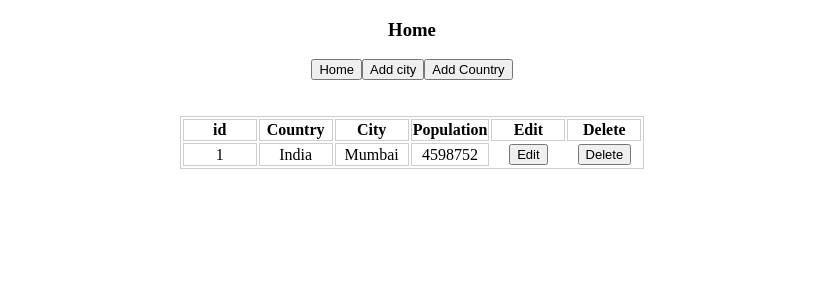
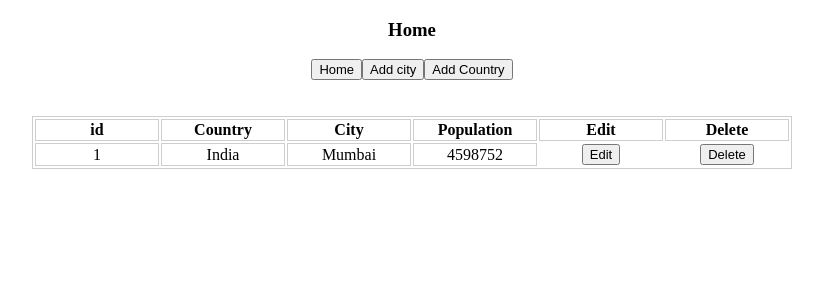
Before and after one commit to MSarvan/city-country, a React (Vite) app in the folder city-country/: page / in a window 1280 px wide. Shown: the top 300 px of the page, without its empty margins (228-1051 px from the left). Built offline with nearby package versions, Linux system fonts and the light colour scheme; data requests are answered from the project's data file.

Commit message:
Update App.css

```diff
--- a/city-country/src/App.css
+++ b/city-country/src/App.css
@@ -53,10 +53,10 @@ button
 
 th
 {
-  width: 70px;
+  width: 120px;
 }
 
 td
 {
-  width: 70px;
+  width: 120px;
 }
```
